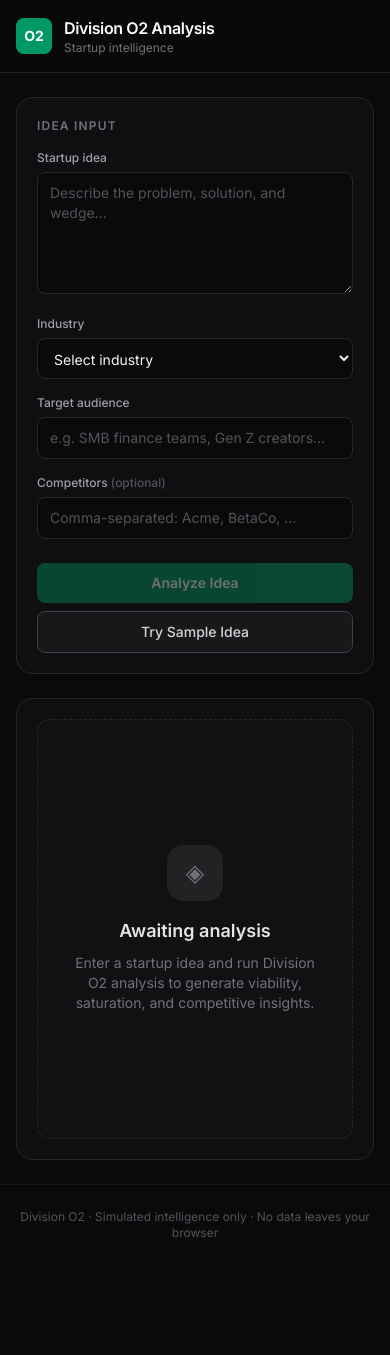
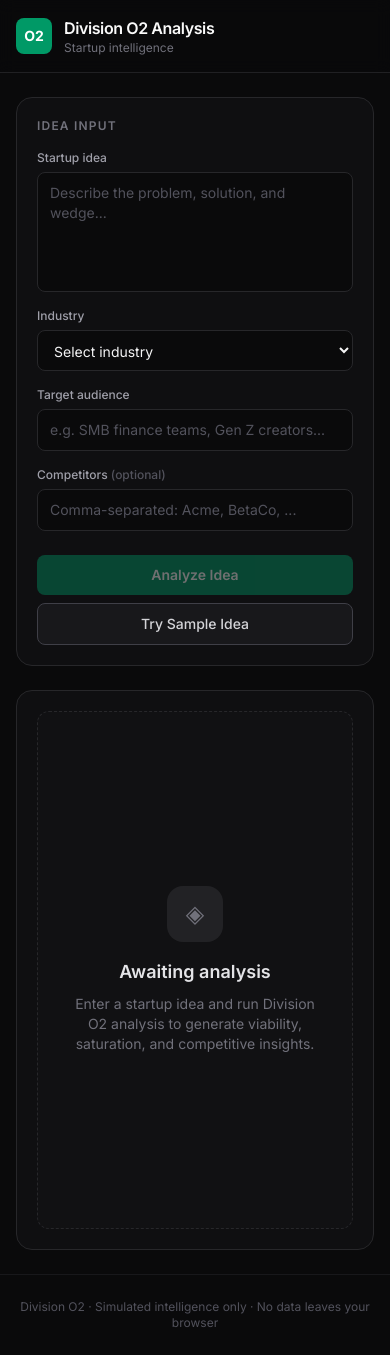
Before and after one commit to codexfang/division-o2-analysis, a React (Vite) app: page / in a window 390 px wide. Before the commit the page ends 1265 px from the top, so only its background shows below. Built offline with nearby package versions, Linux system fonts and the light colour scheme.

Commit message:
Remove compare ideas side-by-side mode

```diff
--- a/src/App.jsx
+++ b/src/App.jsx
@@ -52,9 +52,9 @@ export default function App() {
     <div className="min-h-screen bg-[#0a0a0b]">
       <Header />
       <main className="mx-auto max-w-[1600px] px-4 py-6 sm:px-6 lg:py-8">
-        <div className="grid gap-6 lg:grid-cols-[minmax(320px,380px)_1fr]">
-          <section className="rounded-2xl border border-zinc-800 bg-zinc-900/40 p-5 lg:sticky lg:top-6 lg:self-start">
-            <h2 className="mb-4 text-xs font-semibold uppercase tracking-widest text-zinc-500">
+        <div className="grid gap-6 lg:grid-cols-[minmax(320px,380px)_1fr] lg:items-stretch">
+          <section className="flex min-h-[560px] flex-col rounded-2xl border border-zinc-800 bg-zinc-900/40 p-5 lg:min-h-[600px]">
+            <h2 className="mb-4 shrink-0 text-xs font-semibold uppercase tracking-widest text-zinc-500">
               Idea Input
             </h2>
             <InputForm
@@ -66,7 +66,7 @@ export default function App() {
             />
           </section>
 
-          <section className="rounded-2xl border border-zinc-800 bg-zinc-900/40 p-5 lg:min-h-[600px]">
+          <section className="flex min-h-[560px] flex-col rounded-2xl border border-zinc-800 bg-zinc-900/40 p-5 lg:min-h-[600px]">
             <ResultsDashboard report={report} />
           </section>
         </div>
--- a/src/components/InputForm.jsx
+++ b/src/components/InputForm.jsx
@@ -7,18 +7,17 @@ export default function InputForm({ values, onChange, onAnalyze, onSample, loadi
   const set = (field) => (e) => onChange({ ...values, [field]: e.target.value })
 
   return (
-    <div className="flex h-full flex-col">
-      <div className="space-y-4">
-        <div>
-          <label className="mb-1.5 block text-xs font-medium text-zinc-400">
+    <div className="flex min-h-0 flex-1 flex-col">
+      <div className="flex min-h-0 flex-1 flex-col space-y-4">
+        <div className="flex min-h-0 flex-1 flex-col">
+          <label className="mb-1.5 block shrink-0 text-xs font-medium text-zinc-400">
             Startup idea
           </label>
           <textarea
-            rows={5}
             value={values.idea}
             onChange={set('idea')}
             placeholder="Describe the problem, solution, and wedge..."
-            className={`${inputClass} resize-y min-h-[120px]`}
+            className={`${inputClass} min-h-[120px] flex-1 resize-none`}
           />
         </div>
         <div>
@@ -57,7 +56,7 @@ export default function InputForm({ values, onChange, onAnalyze, onSample, loadi
           />
         </div>
       </div>
-      <div className="mt-6 flex flex-col gap-2">
+      <div className="mt-6 flex shrink-0 flex-col gap-2">
         <button
           type="button"
           onClick={onAnalyze}
--- a/src/components/ResultsDashboard.jsx
+++ b/src/components/ResultsDashboard.jsx
@@ -5,7 +5,7 @@ import { downloadReportPdf } from '../utils/exportReport.js'
 
 function EmptyState() {
   return (
-    <div className="flex h-full min-h-[420px] flex-col items-center justify-center rounded-xl border border-dashed border-zinc-800 bg-zinc-900/30 px-8 text-center">
+    <div className="flex min-h-0 flex-1 flex-col items-center justify-center rounded-xl border border-dashed border-zinc-800 bg-zinc-900/30 px-8 py-12 text-center">
       <div className="mb-4 flex h-14 w-14 items-center justify-center rounded-2xl bg-zinc-800/80 text-2xl text-zinc-500">
         ◈
       </div>
@@ -19,7 +19,13 @@ function EmptyState() {
 }
 
 export default function ResultsDashboard({ report }) {
-  if (!report) return <EmptyState />
+  if (!report) {
+    return (
+      <div className="flex min-h-0 flex-1 flex-col">
+        <EmptyState />
+      </div>
+    )
+  }
 
   return (
     <div className="flex flex-col gap-4">
```
